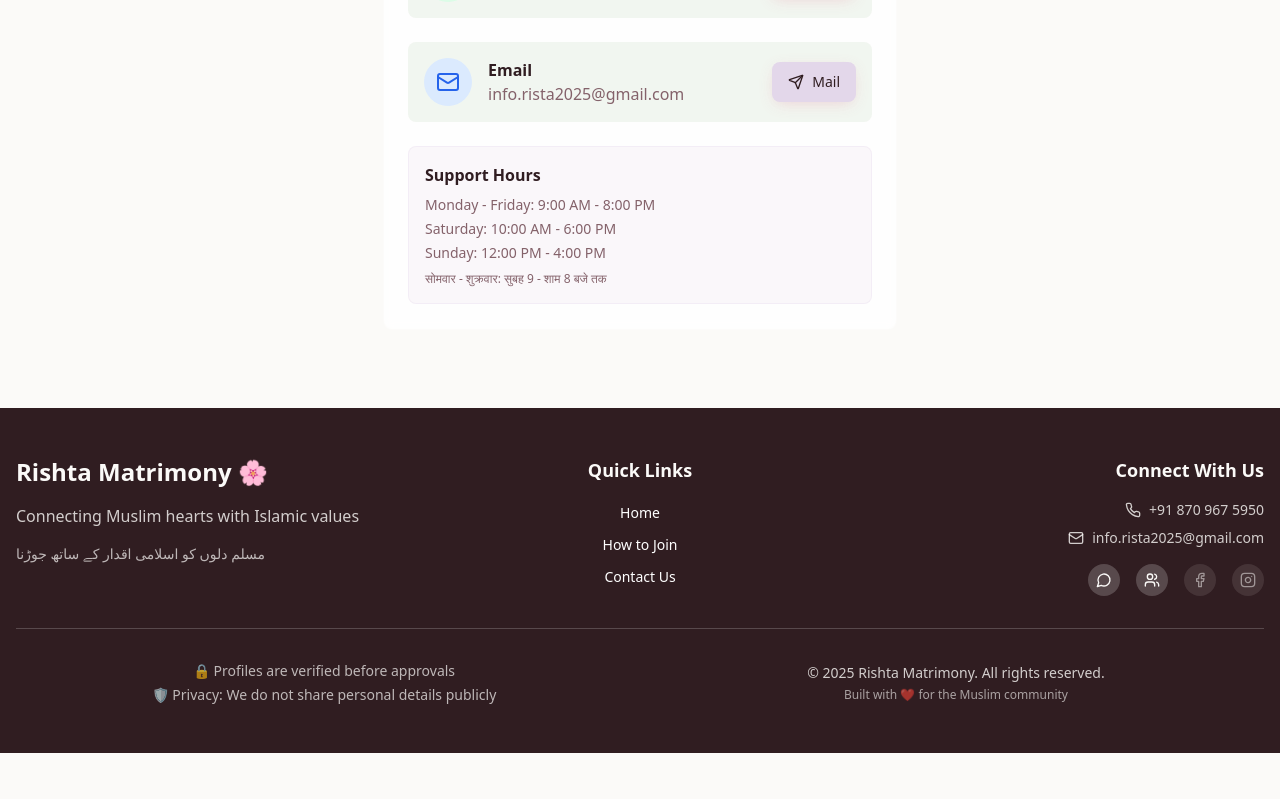
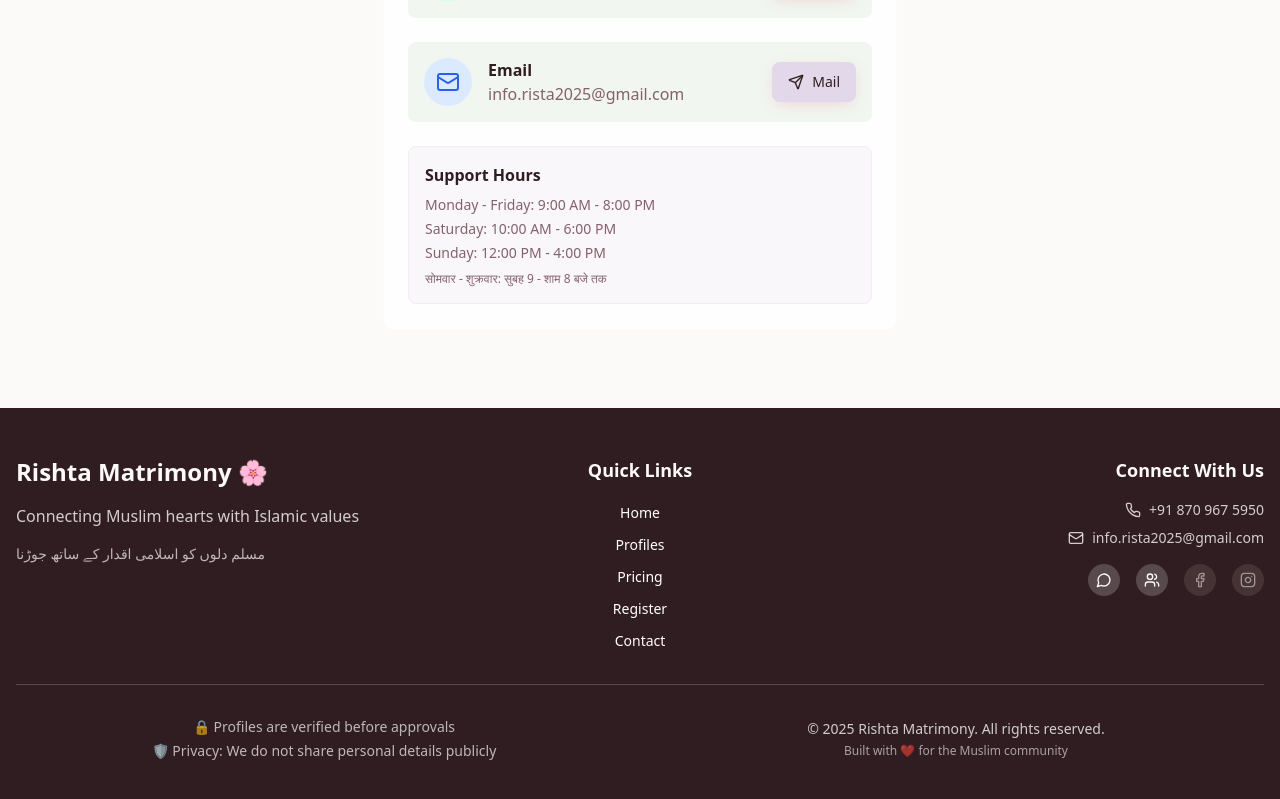
Before and after one commit to inforista2025-code/rishta-connect-islamic, a React (Vite) app: page / in a window 1280 px wide. Shown: the part 4880-5679 px from the top of the page. Before the commit the page ends 5633 px from the top, so only its background shows below. Built offline with nearby package versions, Linux system fonts and the light colour scheme; the HTML template or start-up script is replaced by a standard one.

Commit message:
Refactor: Update footer navigation links

```diff
--- a/src/components/Footer.tsx
+++ b/src/components/Footer.tsx
@@ -1,4 +1,5 @@
 import { MessageCircle, Users, Facebook, Instagram, Mail, Phone } from "lucide-react";
+import { Link } from "react-router-dom";
 
 export function Footer() {
   const currentYear = new Date().getFullYear();
@@ -58,19 +59,29 @@ export function Footer() {
             <h4 className="text-lg font-semibold mb-4">Quick Links</h4>
             <ul className="space-y-2">
               <li>
-                <a href="#hero" className="text-sm text-white hover:text-white/80 transition-colors cursor-pointer">
+                <Link to="/" className="text-sm text-white hover:text-white/80 transition-colors cursor-pointer">
                   Home
-                </a>
+                </Link>
               </li>
               <li>
-                <a href="#how-to-join" className="text-sm text-white hover:text-white/80 transition-colors">
-                  How to Join
-                </a>
+                <Link to="/profiles" className="text-sm text-white hover:text-white/80 transition-colors">
+                  Profiles
+                </Link>
               </li>
               <li>
-                <a href="#contact" className="text-sm text-white hover:text-white/80 transition-colors">
-                  Contact Us
-                </a>
+                <Link to="/pricing" className="text-sm text-white hover:text-white/80 transition-colors">
+                  Pricing
+                </Link>
+              </li>
+              <li>
+                <Link to="/register" className="text-sm text-white hover:text-white/80 transition-colors">
+                  Register
+                </Link>
+              </li>
+              <li>
+                <Link to="/contact" className="text-sm text-white hover:text-white/80 transition-colors">
+                  Contact
+                </Link>
               </li>
             </ul>
           </div>
```
